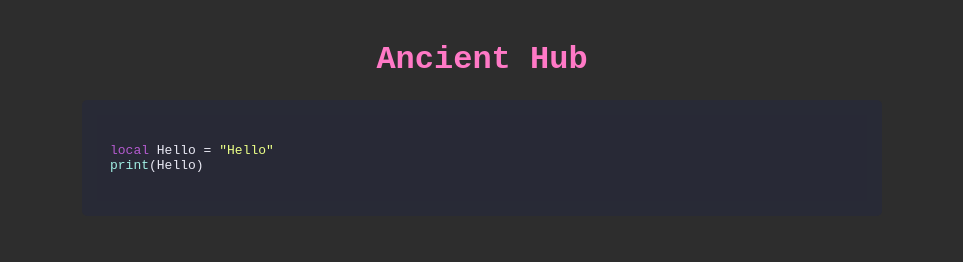
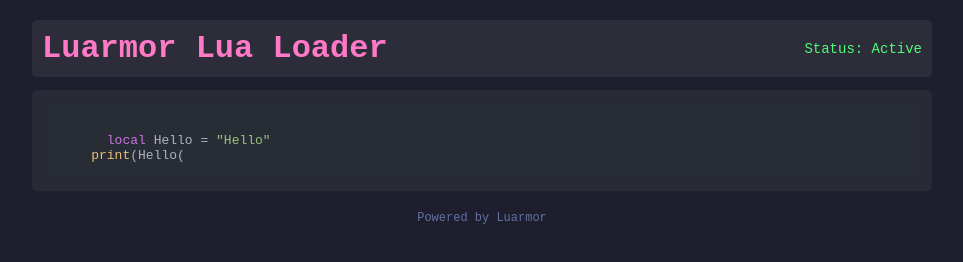
Before and after one commit to Tio30533/SpecialHub, a plain HTML site: page index.html in a window 1280 px wide. Shown: the whole page, without its empty margins (158-1121 px from the left). Drawn offline with nearby package versions, Linux system fonts and the light colour scheme.

Commit message:
Update index.html

```diff
--- a/index.html
+++ b/index.html
@@ -3,41 +3,65 @@
 <head>
   <meta charset="UTF-8">
   <meta name="viewport" content="width=device-width, initial-scale=1.0">
-  <title>Ancient Hub</title>
-  <link rel="stylesheet" href="https://cdnjs.cloudflare.com/ajax/libs/highlight.js/11.7.0/styles/dracula.min.css">
+  <title>Luarmor Lua Loader</title>
+  <link rel="stylesheet" href="https://cdnjs.cloudflare.com/ajax/libs/highlight.js/11.7.0/styles/atom-one-dark.min.css">
   <style>
     body {
-      background-color: #2d2d2d;
-      color: #f8f8f2;
+      background-color: #1e1e2e;
+      color: #d4d4d4;
       font-family: 'Courier New', Courier, monospace;
       margin: 0;
       padding: 0;
     }
     .container {
       width: 100%;
-      max-width: 800px;
+      max-width: 900px;
       margin: 0 auto;
       padding: 20px;
+    }
+    .header {
+      display: flex;
+      justify-content: space-between;
+      align-items: center;
+      background-color: #2d2d3a;
+      padding: 10px;
+      border-radius: 5px;
+    }
+    .header h1 {
+      margin: 0;
+      color: #ff79c6;
+    }
+    .header .status {
+      font-size: 14px;
+      color: #50fa7b;
     }
     pre {
       background-color: #282a36;
       border-radius: 5px;
       padding: 15px;
       overflow-x: auto;
+      white-space: pre-wrap;
     }
-    h1 {
+    .footer {
       text-align: center;
-      color: #ff79c6;
+      margin-top: 20px;
+      font-size: 12px;
+      color: #6272a4;
     }
   </style>
 </head>
 <body>
   <div class="container">
-    <h1>Ancient Hub</h1>
+    <div class="header">
+      <h1>Luarmor Lua Loader</h1>
+      <span class="status">Status: Active</span>
+    </div>
     <pre><code class="lua">
-local Hello = "Hello"
-print(Hello)
-    </code></pre>
+      local Hello = "Hello"
+    print(Hello(</code></pre>
+    <div class="footer">
+      <p>Powered by Luarmor</p>
+    </div>
   </div>
   <script src="https://cdnjs.cloudflare.com/ajax/libs/highlight.js/11.7.0/highlight.min.js"></script>
   <script>
```
